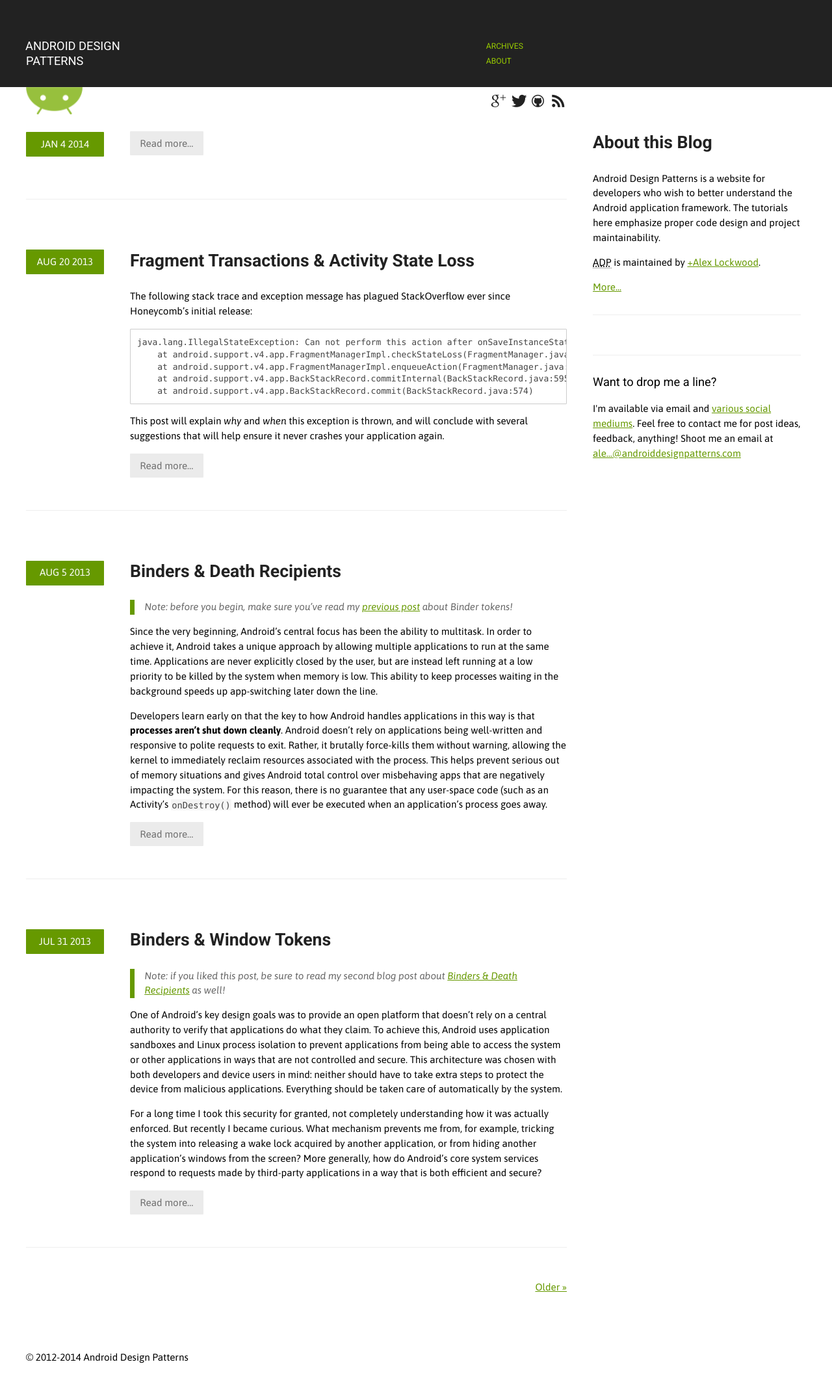
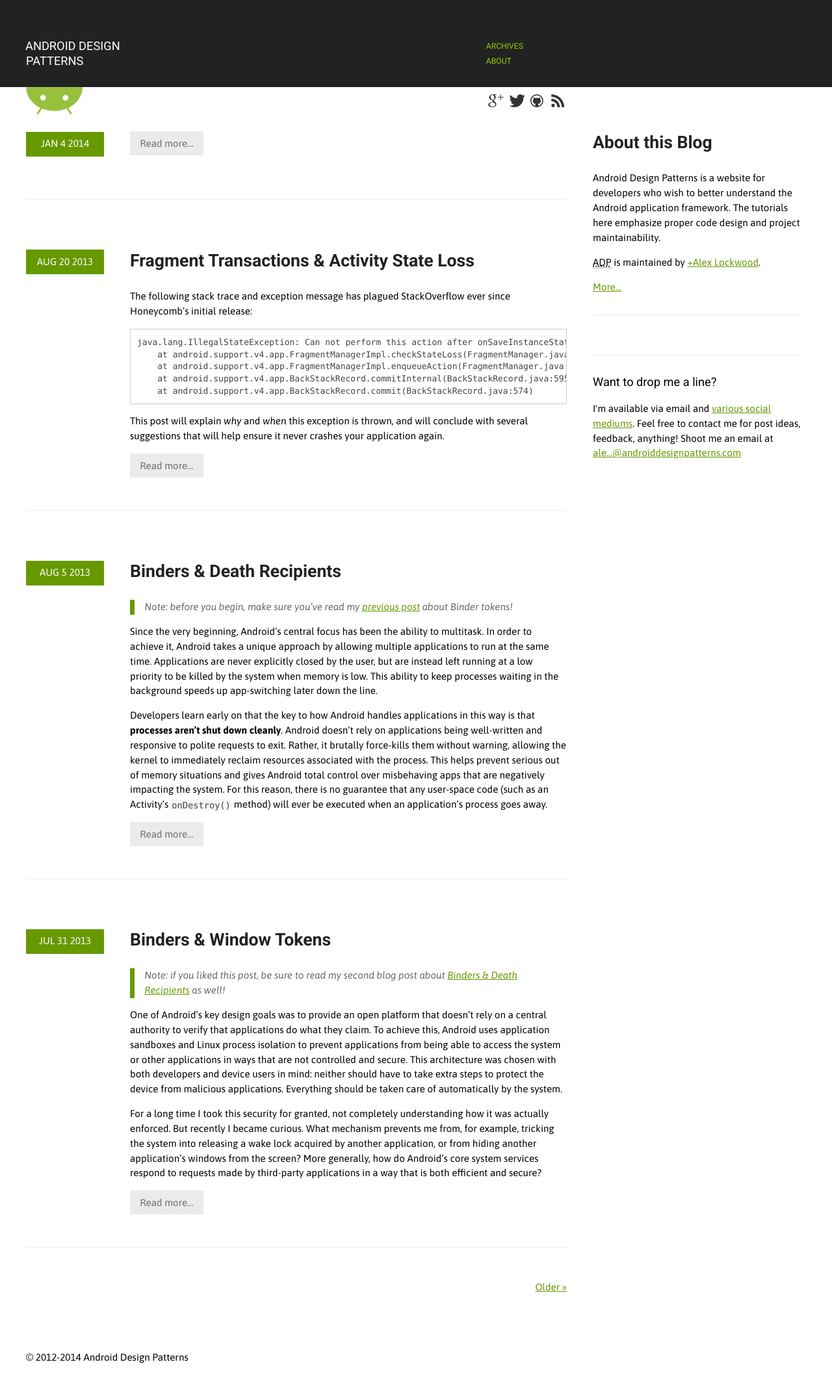
Before and after one commit to alexjlockwood/AndroidDesignPatterns, a Jekyll site: the page built from index.html, in a window 1280 px wide. Shown: the whole page at 65% size. Built offline with Jekyll 4.4.1, drawn with Linux system fonts in a browser that asks for light colours; Markdown is read by kramdown in place of the engine named in the settings; the list of posts is cut into pages by our own code; comment, search, counter and statistics services are not loaded.

Commit message:
Fixed bug with social icons; added transitions

```diff
--- a/css/style.css
+++ b/css/style.css
@@ -104,7 +104,7 @@
   text-transform: none;
 
   /* fix buttons height, for twitter bootstrap */
-  line-height: 1em;
+  /* line-height: 1em; */
 
   /* Animation center compensation - margins should be symmetric */
   /* remove if not needed */
@@ -121,11 +121,6 @@
 .icon-rss:before { content: '\e800'; }
 .icon-twitter:before { content: '\e802'; }
 .icon-github-circled:before { content: '\e803'; }
-
-a.rss:hover { color: #FF8300 !important; }
-a.twitter:hover { color: #00ACED !important; }
-a.github:hover { color: #4183C4 !important; }
-a.googleplus:hover { color: #D14836 !important; }
 
 /*************/
 /* style.css */
@@ -319,19 +314,35 @@
 }
 #social {
     background: url('/assets/images/android1x.png') no-repeat left bottom;
-    padding: 10px 0 0;
+    padding: .5em 0 0;
     height: 32px;
     background-size: contain;
     text-align: right;
     float: left;
-    font-size: 1.25em;
+    font-size: 1.3em;
 }
 #social a {
     text-decoration: none;
-    color: #222;
+    color: #333;
+    -webkit-transition: color 0.2s;
+    -moz-transition: color 0.2s;
+    -o-transition: color 0.2s;
+    transition: color 0.2s;
 }
 #social a:hover {
     text-decoration: none;
+}
+#social a.rss:hover {
+    color: #ff8300 !important;
+}
+#social a.twitter:hover {
+    color: #00aced !important;
+}
+#social a.github:hover {
+    color: #4183c4 !important;
+}
+#social a.googleplus:hover {
+    color: #d14836 !important;
 }
 #content {
     padding-bottom: 50px;
```
